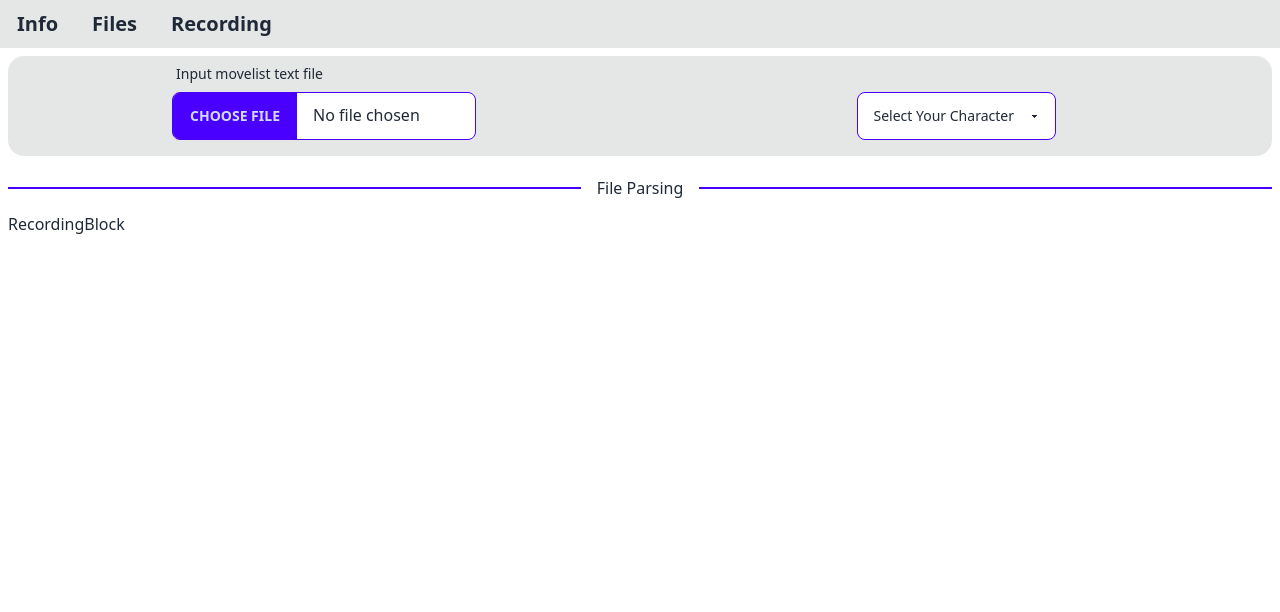
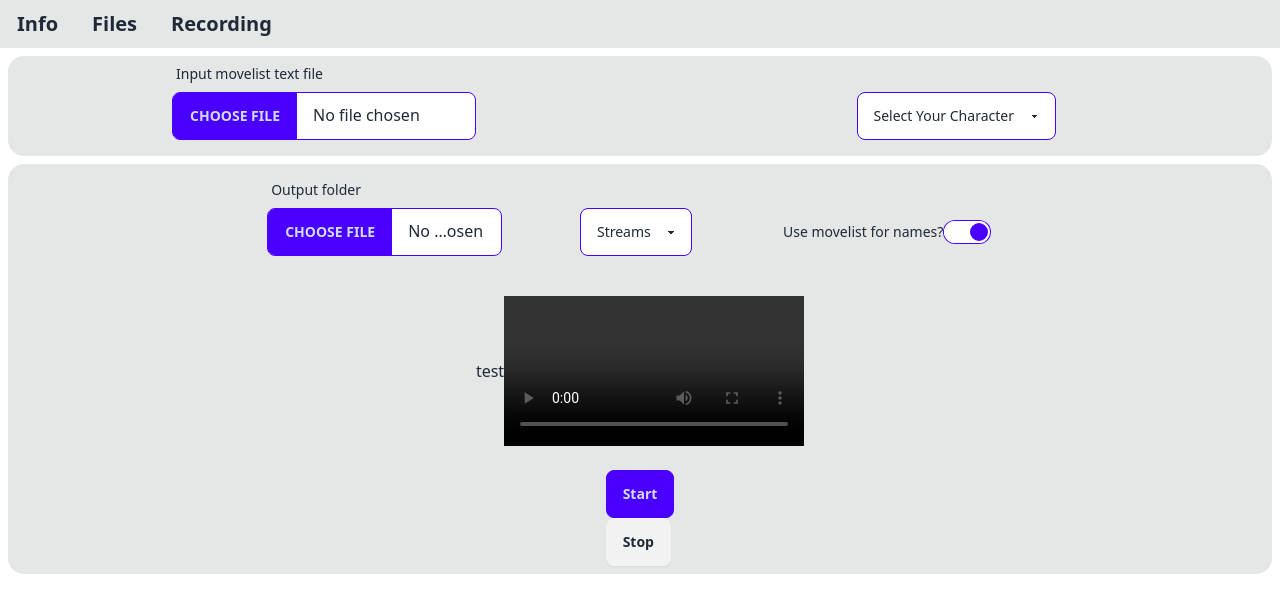
Before and after one commit to jones-erin-650/Movelist-Recorder, a React (Vite) app in the folder electron-vite/: page /recording in a window 1280 px wide. Shown: the top 612 px of the page. Built offline with nearby package versions, Linux system fonts and the light colour scheme.

Commit message:
fixed the god awful merge i just did that erased all my work from the past hour

```diff
--- /dev/null
+++ b/electron-vite/src/View/Components/BasicButton.tsx
@@ -0,0 +1,30 @@
+const BasicButton = (
+
+  {text, color, size}: {
+
+    text: string
+
+    color: string
+
+    size: string
+
+  }
+
+) => {
+
+  return (
+
+    <>
+
+      <button className={`btn btn-${color} btn-${size}`}>{text}</button>
+
+    </>
+
+  )
+
+}
+
+
+
+
+export default BasicButton
--- /dev/null
+++ b/electron-vite/src/View/Components/Recording/Stream.tsx
@@ -0,0 +1,41 @@
+//i don't think this will work because electron doesn't allow getDisplayMedia. might have to fix the require() thing and use desktopCapturer
+
+const startRecording = () => {
+  console.log("recording");
+  navigator.mediaDevices.getDisplayMedia({
+    audio: true,
+    video: {
+      height: 700,
+      width: 1200
+    }
+  })
+  .then((stream) => {
+    const recorder = new MediaRecorder(stream);
+    recorder.start();
+    const buffer = [];
+    recorder.addEventListener('dataavailable', (event) => {
+      // @ts-ignore
+      buffer.push(event.data)
+    })
+    recorder.addEventListener('stop', () => {
+      const blob = new Blob(buffer, {
+        type: 'video/mp4'
+      })
+
+      const video = document.getElementById('stream');
+      // @ts-ignore
+      video.href = URL.createObjectURL(blob);
+    })
+  })
+}
+
+const Stream = () => {
+  return (
+    <div className="flex justify-center">
+      <button onClick={startRecording}>test</button>
+      <video id="stream" controls className=""></video>
+    </div>
+    )
+}
+
+export default Stream
--- /dev/null
+++ b/electron-vite/src/View/Components/Sections/ConsoleBlock.tsx
@@ -0,0 +1,8 @@
+const ConsoleBlock = () => {
+  return (
+    <>
+    </>
+  )
+}
+
+export default ConsoleBlock
--- a/electron-vite/src/View/Components/Sections/FileBlock.tsx
+++ b/electron-vite/src/View/Components/Sections/FileBlock.tsx
@@ -1,11 +1,10 @@
 import Download from "../Inputs/Download"
 import SoftwareDropdown from "../Inputs/Dropdowns/SoftwareDropdown"
 import Toggle from "../Inputs/Toggle"
+import ConsoleBlock from "./ConsoleBlock"
 
 const FileBlock = () => {
   return (
-    <>
-      <div className="divider divider-primary">File Parsing</div>
     <div className="flex w-full align-content: center">
 
       {/* left side with file handling */}
@@ -23,11 +22,11 @@ const FileBlock = () => {
 
       </div>
       <div className="divider divider-horizontal divider-primary"></div>
-        <div className="grid h-auto w-full  card bg-base-300 rounded-box place-items-center"></div>
+      <div className="grid h-auto w-full  card bg-base-300 rounded-box place-items-center">
+        <ConsoleBlock />
+      </div>
 
     </div>
-
-    </>
   )
 }
 
--- a/electron-vite/src/View/Components/Sections/RecordingBlock.tsx
+++ b/electron-vite/src/View/Components/Sections/RecordingBlock.tsx
@@ -1,8 +1,47 @@
+import BasicButton from "../BasicButton"
+import BasicDropdown from "../Inputs/Dropdowns/BasicDropdown"
+import FileInput from "../Inputs/FileInput"
+import Toggle from "../Inputs/Toggle"
+import Stream from '../Recording/Stream'
+
 const RecordingBlock = () => {
+  const dummyArray = ['hi', 'hihi']
+  const dummyFunction = () => {}
   return (
     <>
-      <div className="divider divider-primary">File Parsing</div>
-      <div>RecordingBlock</div>
+      <div className="flex flex-col w-full h-auto border-opacity-50 py-2 place-items-center bg-base-300 rounded-box">
+        <div className="grid grid-cols-5 h-auto card  place-items-center pb-4 pr-2">
+          {/* just padding for the grid alignment */}
+          <div></div>
+
+          <FileInput  label='Output folder' />
+          <div className="mt-9">
+            <BasicDropdown
+              characters={dummyArray}
+              onChangeHandler={dummyFunction}
+              text="Streams"
+            />
+          </div>
+          <div className="mt-9">
+            <Toggle text='Use movelist for names?' />
+          </div>
+          {/* just padding for the grid alignment */}
+          <div></div>
+
+        </div>
+
+        <br />
+
+        <Stream />
+
+        <br />
+
+        <div className="">
+          <BasicButton text='Start' color='primary' size='wide'/>
+          <br />
+          <BasicButton text='Stop' color='secondary' size='wide'/>
+        </div>
+      </div>
 
     </>
   )
```
Lines whose indentation alone changed are shown as unchanged.
